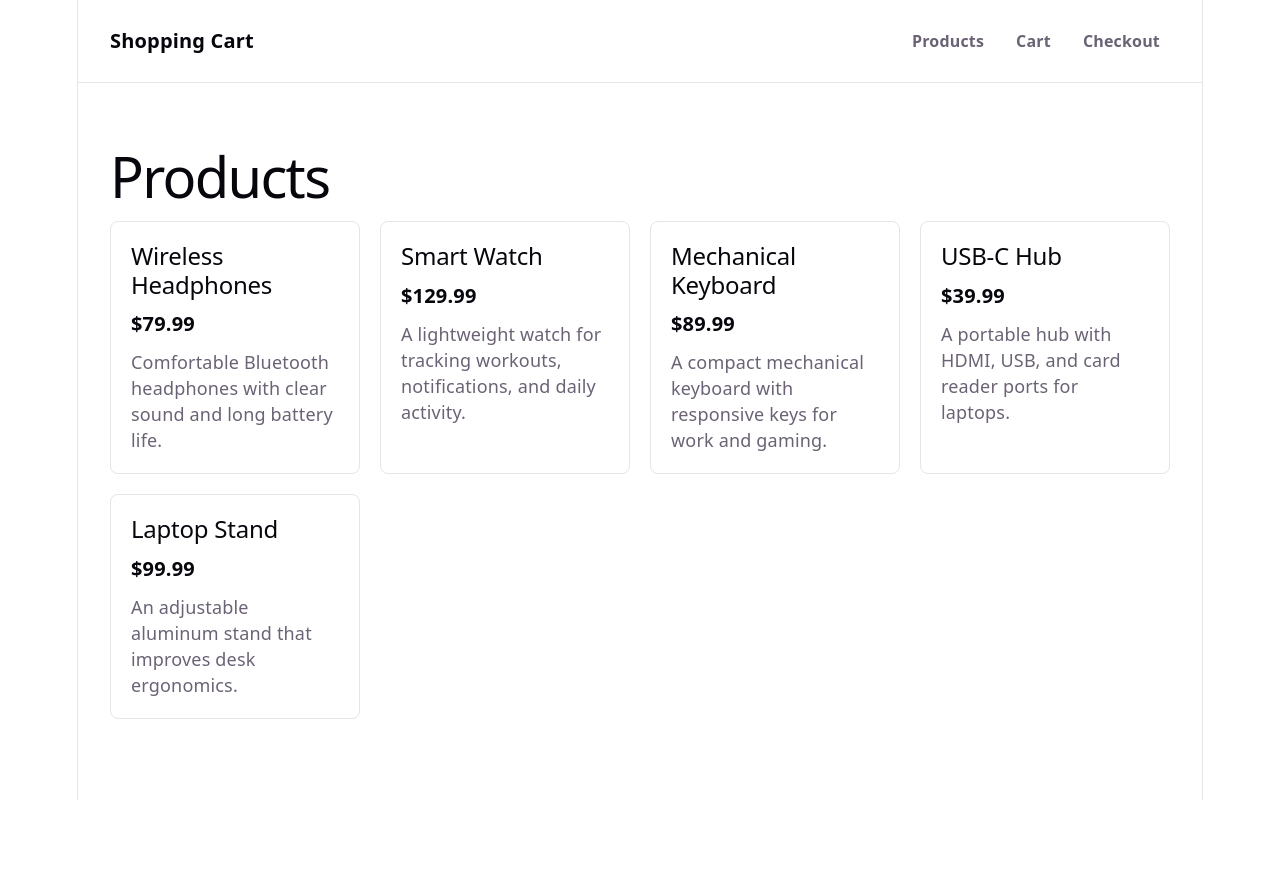
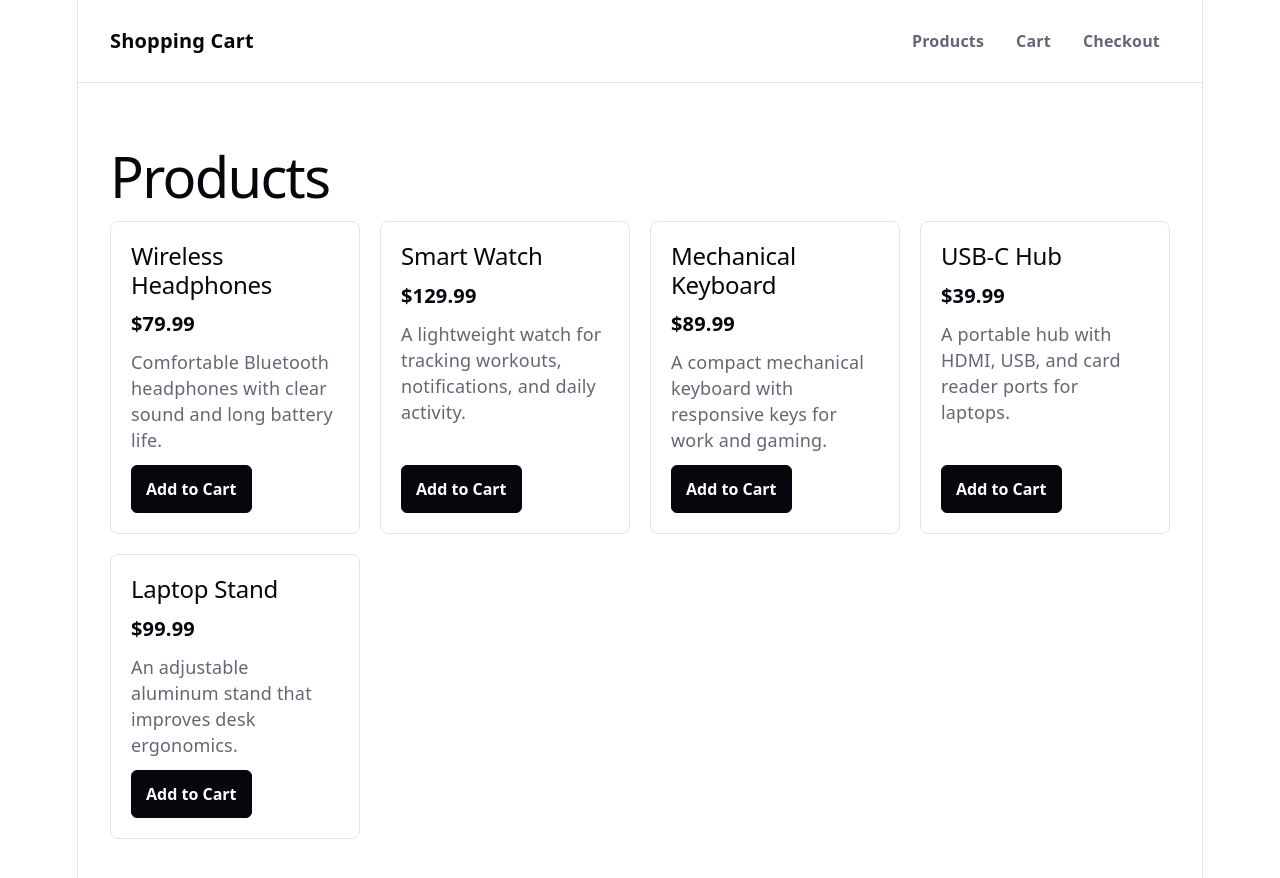
Before and after one commit to lekhanhdat/Homework05, a React (Vite) app: page /products in a window 1280 px wide. Shown: the top 878 px of the page. Before the commit the page ends 800 px from the top, so only its background shows below. Built offline with nearby package versions, Linux system fonts and the light colour scheme.

Commit message:
feat: connect add-to-cart button

```diff
--- a/src/App.css
+++ b/src/App.css
@@ -59,6 +59,8 @@
 }
 
 .product-item {
+  display: flex;
+  flex-direction: column;
   border: 1px solid var(--border);
   border-radius: 8px;
   background: var(--bg);
@@ -74,6 +76,34 @@
   font-size: 20px;
   font-weight: 700;
   margin-bottom: 12px;
+}
+
+.product-description {
+  margin-bottom: 12px;
+}
+
+.product-action {
+  color: var(--bg);
+  background: var(--text-h);
+  border: 1px solid var(--text-h);
+  border-radius: 6px;
+  cursor: pointer;
+  font: inherit;
+  font-size: 16px;
+  font-weight: 700;
+  margin-top: auto;
+  padding: 10px 14px;
+  align-self: flex-start;
+}
+
+.product-action:hover {
+  background: var(--accent);
+  border-color: var(--accent);
+}
+
+.product-action:focus-visible {
+  outline: 2px solid var(--accent);
+  outline-offset: 2px;
 }
 
 @media (max-width: 720px) {
--- a/src/pages/ProductListPage.tsx
+++ b/src/pages/ProductListPage.tsx
@@ -1,4 +1,7 @@
+import { useDispatch } from 'react-redux'
+import type { AppDispatch } from '../app/store'
 import { products } from '../data/products'
+import { addToCart } from '../features/cart/cartSlice'
 
 const currencyFormatter = new Intl.NumberFormat('en-US', {
   style: 'currency',
@@ -6,6 +9,8 @@ const currencyFormatter = new Intl.NumberFormat('en-US', {
 })
 
 function ProductListPage() {
+  const dispatch = useDispatch<AppDispatch>()
+
   return (
     <section>
       <h1>Products</h1>
@@ -16,7 +21,14 @@ function ProductListPage() {
             <p className="product-price">
               {currencyFormatter.format(product.price)}
             </p>
-            <p>{product.description}</p>
+            <p className="product-description">{product.description}</p>
+            <button
+              className="product-action"
+              type="button"
+              onClick={() => dispatch(addToCart(product))}
+            >
+              Add to Cart
+            </button>
           </li>
         ))}
       </ul>
```
